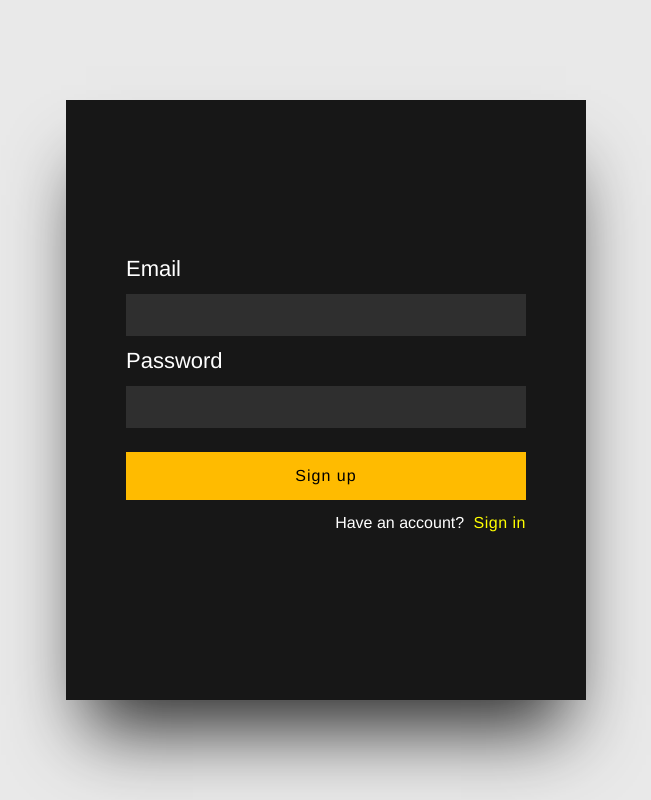
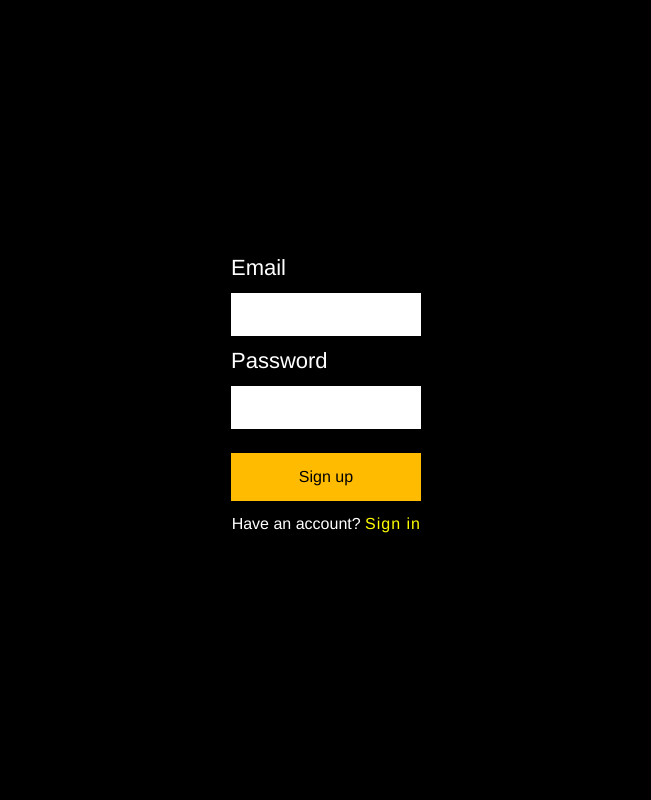
Before and after one commit to kdurkin3/COSC484Group5Project, a React (Create React App) app: page / in a window 1280 px wide. Shown: the whole page, without its empty margins (314-965 px from the left). Built offline with nearby package versions, Linux system fonts and the light colour scheme.

Commit message:
updated login ui

```diff
--- a/src/App.css
+++ b/src/App.css
@@ -1,49 +1,27 @@
 * {
   box-sizing: border-box;
-  margin: 0;
-  padding: 0;
   font-family: "Helvetica", sans-serif;
 }
 
-button {
-  border: none;
-  outline: none;
-  width: 100%;
-  padding: 15px 0;
-  color: black;
-  font-size: 16px;
-  letter-spacing: 1px;
-  background: #fb0;
-  cursor: pointer;
-}
-
 .login {
-  width: 100%;
   min-height: 100vh;
   padding: 0 20px;
-  background: #e9e9e9;
+  background: black;
   display: flex;
 }
 
-.login .loginContainer {
+.loginContainer {
   padding: 60px;
+  max-width: 500px;
+  min-height: 600px;
   margin: auto;
-  width: 100%;
-  max-width: 520px;
-  min-height: 600px;
+  width: 25%;
   display: flex;
   flex-direction: column;
   justify-content: center;
-  background: radial-gradient(
-    ellipse at left bottom,
-    rgba(0, 0, 0, .9) 0%,
-    rgba(0, 0, 0, 0.9) 50%,
-    rgba(0, 0, 0, 0.9) 100%
-  );
-  box-shadow: 0 50px 70px -20px rgba(0, 0, 0, 0.8);
 }
 
-.login .loginContainer label {
+.loginContainer label {
   color: white;
   margin: 14px 0;
   display: block;
@@ -51,37 +29,45 @@ button {
   line-height: 1;
 }
 
-.login .loginContainer input {
+.loginContainer input {
   width: 100%;
   border: none;
   outline: none;
-  font-size: 19px;
+  font-size: 20px;
   padding: 10px;
-  background: rgba(255, 255, 255, 0.1);
-  color: white;
+  background: white;
+  color: black;
   letter-spacing: 1px;
 }
 
-.login .loginContainer .btnContainer {
+button {
+  border: none;
+  outline: none;
+  cursor: pointer;
+  width: 100%;
+  padding: 15px 0;
+  font-size: 16px;
+  background: #fb0;
+}
+
+.btnContainer {
   width: 100%;
   padding: 24px 0;
 }
 
-.login .loginContainer .btnContainer p {
+p {
   margin: 14px 0 0 0;
   text-align: right;
-  color: #fff;
+  color: white;
 }
 
-.login .loginContainer .btnContainer p span {
+span {
   color: yellow;
-  font-weight: 500;
-  letter-spacing: 0.5px;
-  margin-left: 5px;
+  letter-spacing: 1px;
   cursor: pointer;
-  transition: all 400ms ease-in-out;
+  transition: all 500ms ease-in-out;
 }
 
-.login .loginContainer .btnContainer p span:hover {
+span:hover {
   color: red;
 }
```
Also changed, not shown: 1 other file (tests, documents, lock files or other folders).
